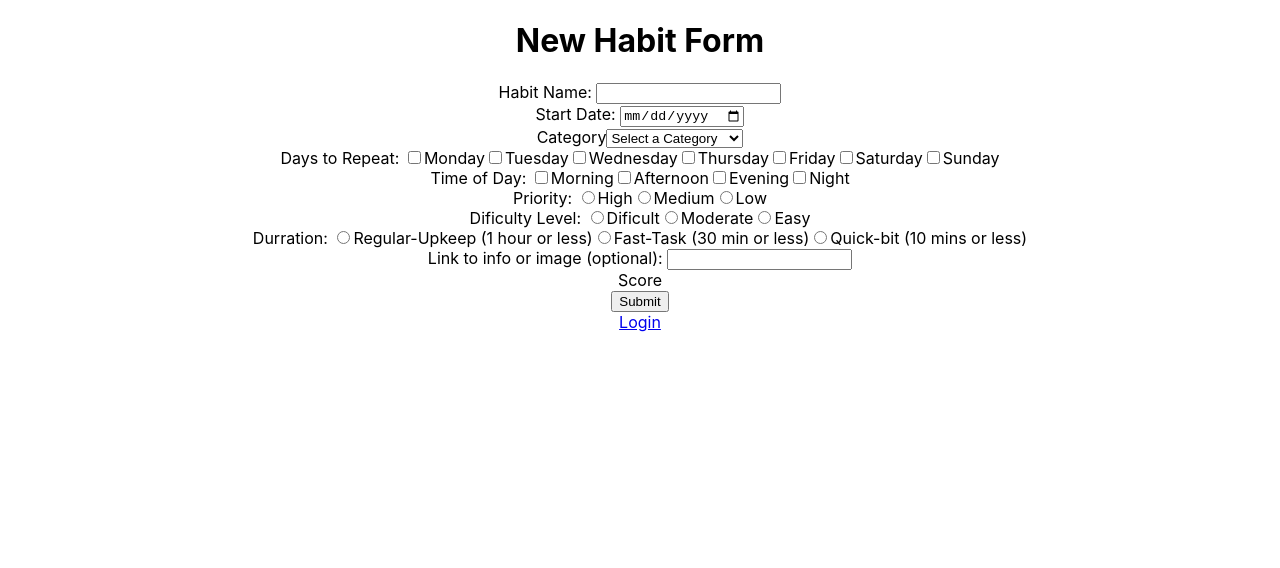
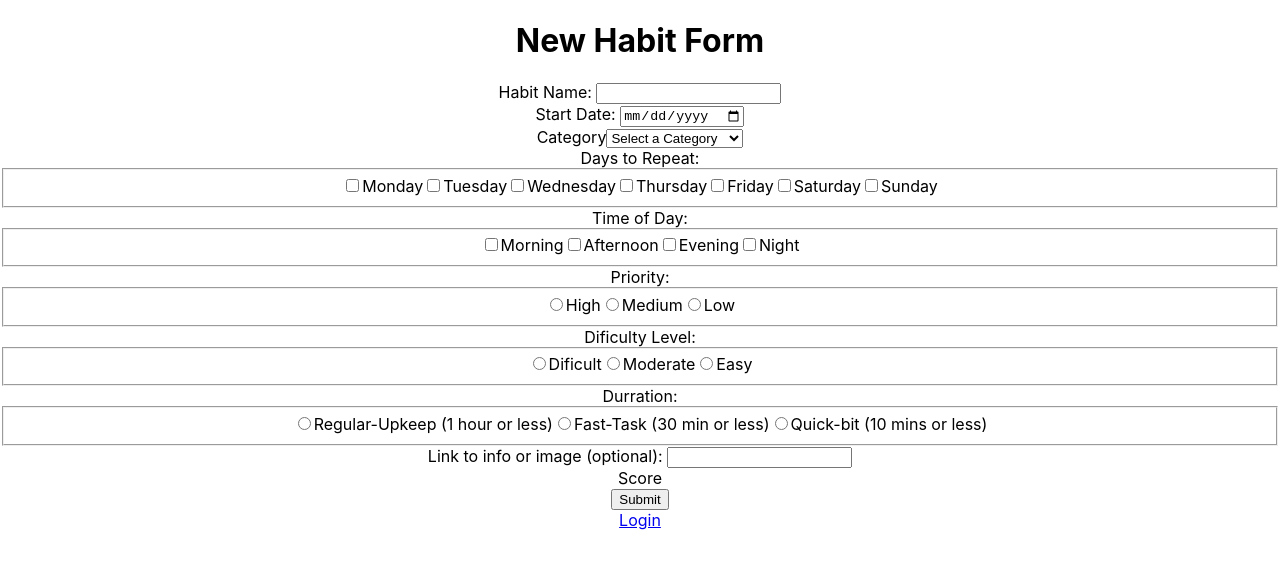
Before and after one commit to JeanPeel/HabitNexus, a React (Create React App) app: page /form in a window 1280 px wide. Shown: the top 568 px of the page. Built offline with nearby package versions, Linux system fonts and the light colour scheme.

Commit message:
fixed radio buttons

```diff
--- a/src/pages/form.js
+++ b/src/pages/form.js
@@ -41,6 +41,7 @@ class Form extends Component {
                     </div>
                     <div>
                         <label for="priority" >Days to Repeat: </label>
+                        <fieldset name="weekday">
                         <input type="checkbox" id="monday" name="weekday" value="1" />
                         <label for="monday">Monday</label>
                         <input type="checkbox" id="tuesday" name="weekday" value="2" />
@@ -55,9 +56,11 @@ class Form extends Component {
                         <label for="saturday">Saturday</label>
                         <input type="checkbox" id="sunday" name="weekday" value="7" />
                         <label for="sunday">Sunday</label>
+                        </fieldset>
                     </div>
                     <div>
                         <label for="priority" >Time of Day: </label>
+                        <fieldset name="daytime">
                         <input type="checkbox" id="morning" name="daytime" value="8.1" />
                         <label for="morning">Morning</label>
                         <input type="checkbox" id="afternoon" name="weekday" value="8.2" />
@@ -66,33 +69,40 @@ class Form extends Component {
                         <label for="evemomg">Evening</label>
                         <input type="checkbox" id="night" name="weekday" value="8.4" />
                         <label for="night">Night</label>
+                       </fieldset>
                     </div>
                     <div>
                         <label for="priority" >Priority: </label>
+                        <fieldset name="priority">
                         <input type="radio" id="high" name="priority" value="31" />
                         <label for="high">High</label>
                         <input type="radio" id="medium" name="priority" value="21" />
                         <label for="medium">Medium</label>
                         <input type="radio" id="low" name="priority" value="11" />
                         <label for="low">Low</label>
+                        </fieldset>
                     </div>
                     <div>
                         <label for="dificulty" >Dificulty Level: </label>
-                        <input type="radio" id="dificult" name="priority" value="32" />
+                        <fieldset name="difficulty">
+                        <input type="radio" id="dificult" name="difficulty" value="32" />
                         <label for="dificult">Dificult</label>
-                        <input type="radio" id="moderate" name="priority" value="22" />
+                        <input type="radio" id="moderate" name="difficulty" value="22" />
                         <label for="moderate">Moderate</label>
-                        <input type="radio" id="easy" name="priority" value="12" />
+                        <input type="radio" id="easy" name="difficulty" value="12" />
                         <label for="easy">Easy</label>
+                        </fieldset>
                     </div>
                     <div>
                         <label for="durration" >Durration: </label>
-                        <input type="radio" id="upkeep" name="priority" value="60" />
+                        <fieldset name="durration">
+                        <input type="radio" id="upkeep" name="durration" value="60" />
                         <label for="upkeep">Regular-Upkeep (1 hour or less)</label>
-                        <input type="radio" id="task" name="priority" value="30" />
+                        <input type="radio" id="task" name="durration" value="30" />
                         <label for="task">Fast-Task (30 min or less)</label>
-                        <input type="radio" id="quick" name="priority" value="10" />
+                        <input type="radio" id="quick" name="durration" value="10" />
                         <label for="bit">Quick-bit (10 mins or less)</label>
+                        </fieldset>
                     </div>
                     <div>
                         <label for="url">Link to info or image (optional): </label>
```
